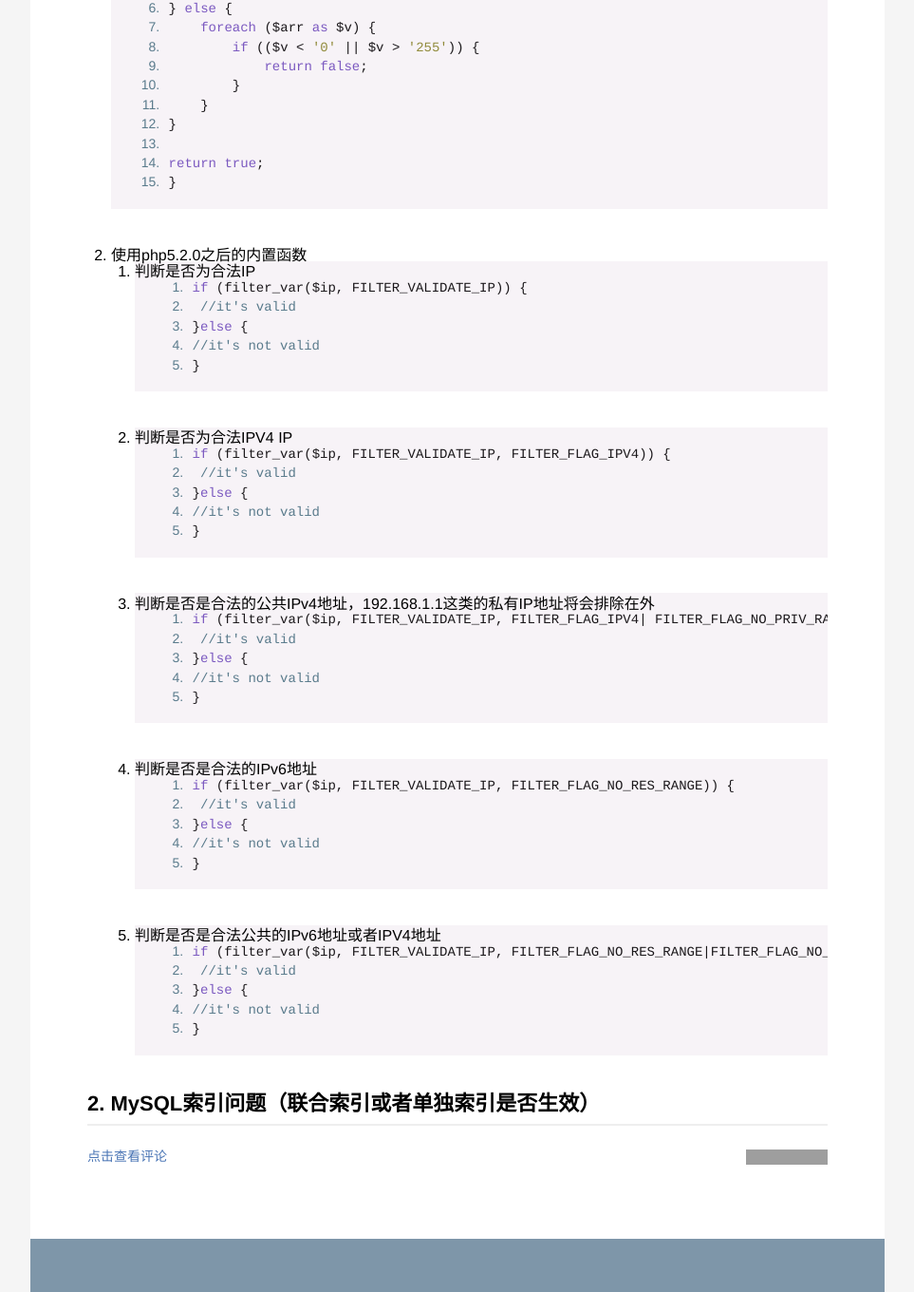
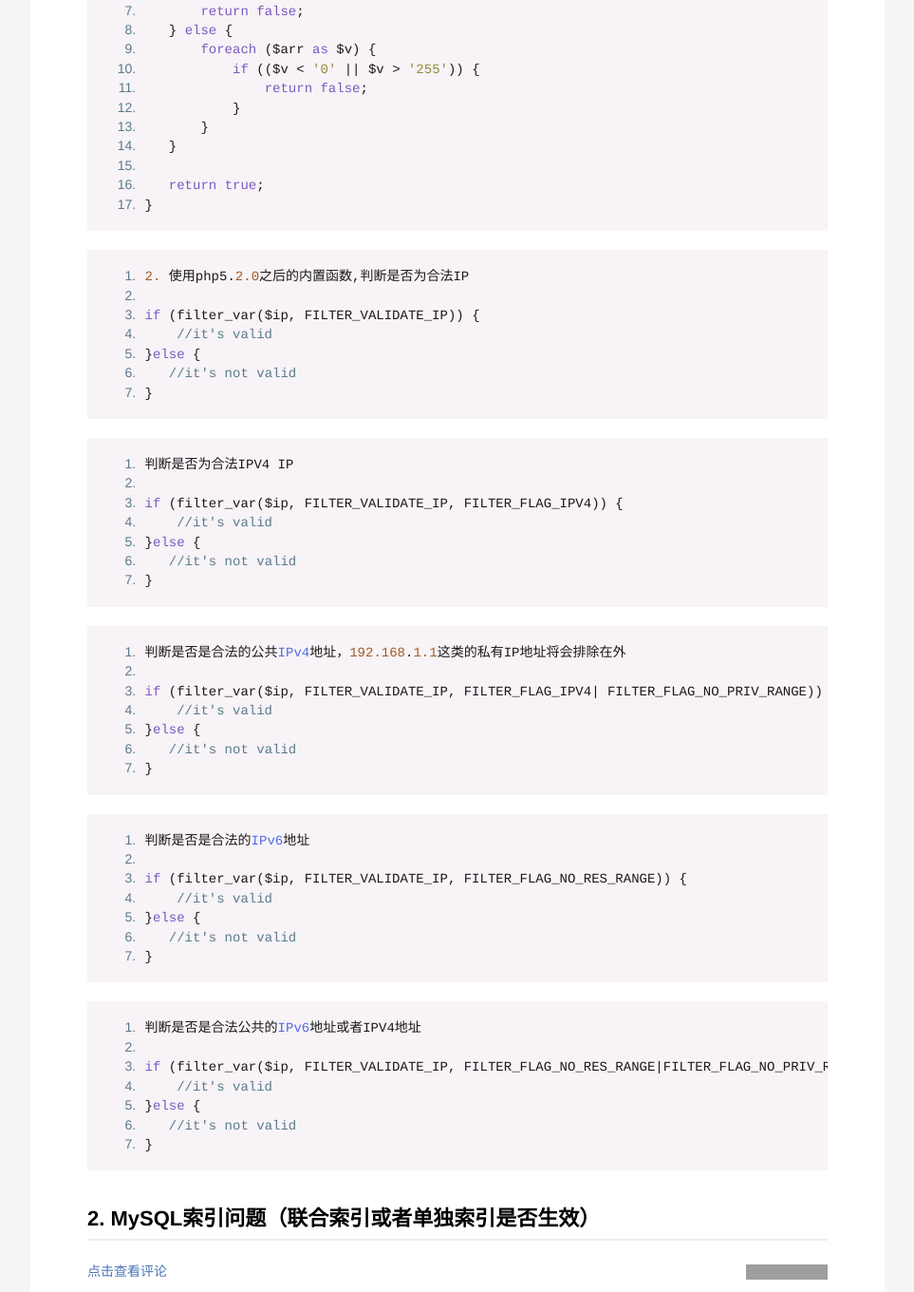
Before and after one commit to zhoubohan/Blog, a Jekyll site: the page built from _posts/blog/2018-07-14-mianshi-problems.md, in a window 1280 px wide and 1400 px high, scrolled down 379 px, cut to the strip 0-1360 px from the top of the window. Shown: the whole strip at 95% size, without its empty margins (158-1121 px from the left). Built offline with Jekyll 4.4.1, drawn with Linux system fonts in a browser that asks for light colours; grey boxes are pictures that could not be loaded.

Commit message:
面试1-1

````diff
--- a/_posts/blog/2018-07-14-mianshi-problems.md
+++ b/_posts/blog/2018-07-14-mianshi-problems.md
@@ -7,8 +7,9 @@ category: blog
 ---
 
 ## 1.判断IPV4的IP是否合法(两种方法255.255.255.255)
+```php
 1. 自行写函数
-```php
+
 function checkIp(string $ip)
 {
    $arr = explode('.', $ip);
@@ -25,41 +26,48 @@ function checkIp(string $ip)
    return true;
 }
 ```
-2. 使用php5.2.0之后的内置函数
-- 判断是否为合法IP
 ```php
+2. 使用php5.2.0之后的内置函数,判断是否为合法IP
+
 if (filter_var($ip, FILTER_VALIDATE_IP)) {
     //it's valid
 }else {
    //it's not valid
 }
 ```
-- 判断是否为合法IPV4 IP
+
 ```php
+判断是否为合法IPV4 IP
+
 if (filter_var($ip, FILTER_VALIDATE_IP, FILTER_FLAG_IPV4)) {
     //it's valid
 }else {
    //it's not valid
 }
 ```
-- 判断是否是合法的公共IPv4地址，192.168.1.1这类的私有IP地址将会排除在外
 ```php
+判断是否是合法的公共IPv4地址，192.168.1.1这类的私有IP地址将会排除在外
+
 if (filter_var($ip, FILTER_VALIDATE_IP, FILTER_FLAG_IPV4| FILTER_FLAG_NO_PRIV_RANGE)) {
     //it's valid
 }else {
    //it's not valid
 }
 ```
-- 判断是否是合法的IPv6地址
+
 ```php
+判断是否是合法的IPv6地址
+
 if (filter_var($ip, FILTER_VALIDATE_IP, FILTER_FLAG_NO_RES_RANGE)) {
     //it's valid
 }else {
    //it's not valid
 }
 ```
-- 判断是否是合法公共的IPv6地址或者IPV4地址
+
 ```php
+判断是否是合法公共的IPv6地址或者IPV4地址
+
 if (filter_var($ip, FILTER_VALIDATE_IP, FILTER_FLAG_NO_RES_RANGE|FILTER_FLAG_NO_PRIV_RANGE)) {
     //it's valid
 }else {
````
